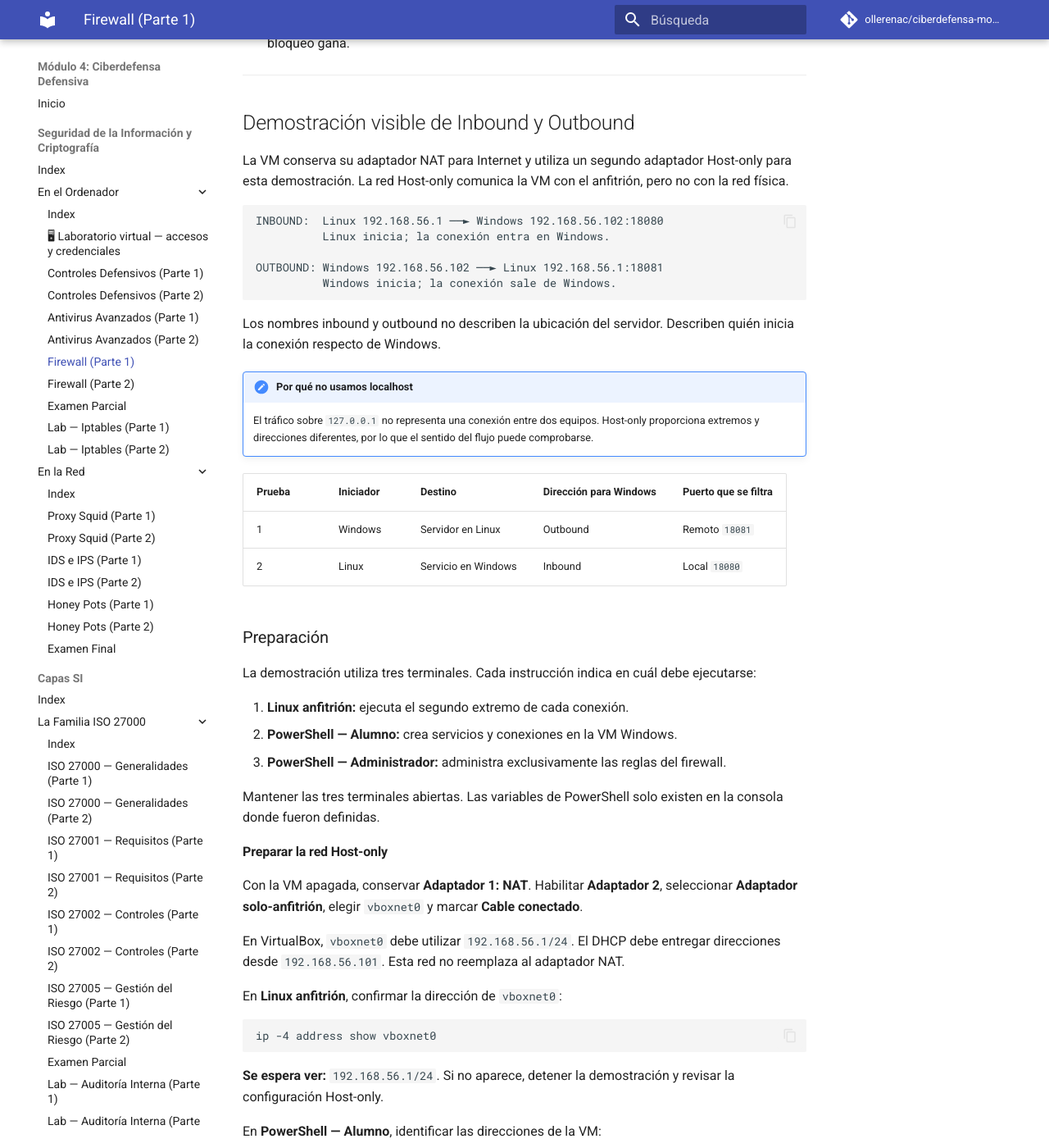
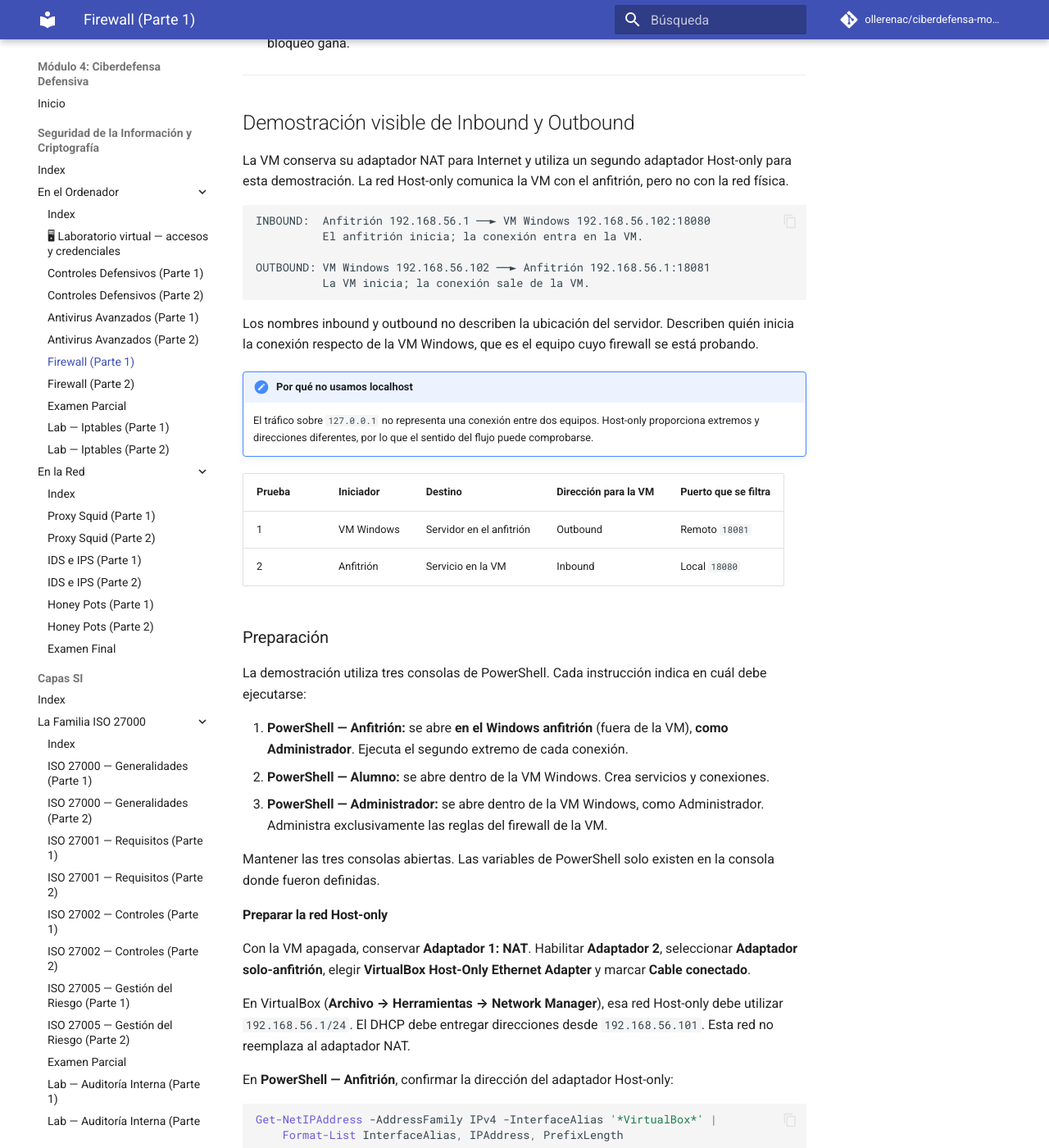
Before and after one commit to ollerenac/ciberdefensa-modulo4, an MkDocs documentation site: the page built from docs/seguridad-criptografia/en-el-ordenador/cortafuegos-p1.md, in a window 1280 px wide and 1400 px high, scrolled down 3904 px. Shown: the whole window at 82% size. Built offline with MkDocs 1.6.1 and Material for MkDocs 9.7.7, drawn with Linux system fonts in a browser that asks for light colours; comment, search, counter and statistics services are not loaded; some of the changed text lies outside the part shown.

Commit message:
fix(cortafuegos): migrar demo P1 a anfitrión Windows
Los alumnos usan host Windows, no Linux. Servidor outbound ahora con
HttpListener en PowerShell elevado, sonda inbound con TcpClient, y regla
LAB-FW-HOST-ALLOW-18081 en el firewall del anfitrión (sin ella la línea
base de la Prueba 1 falla). Preparación, diagrama, tablas y limpieza
actualizados; sin referencias residuales a Linux/bash.

Co-Authored-By: Claude Fable 5 <noreply@anthropic.com>

````diff
--- a/docs/seguridad-criptografia/en-el-ordenador/cortafuegos-p1.md
+++ b/docs/seguridad-criptografia/en-el-ordenador/cortafuegos-p1.md
@@ -116,46 +116,47 @@ La postura usual bloquea inbound no solicitado y permite outbound. Esto implica
 La VM conserva su adaptador NAT para Internet y utiliza un segundo adaptador Host-only para esta demostración. La red Host-only comunica la VM con el anfitrión, pero no con la red física.
 
 ```text
-INBOUND:  Linux 192.168.56.1 ──► Windows 192.168.56.102:18080
-          Linux inicia; la conexión entra en Windows.
+INBOUND:  Anfitrión 192.168.56.1 ──► VM Windows 192.168.56.102:18080
+          El anfitrión inicia; la conexión entra en la VM.
 
-OUTBOUND: Windows 192.168.56.102 ──► Linux 192.168.56.1:18081
-          Windows inicia; la conexión sale de Windows.
+OUTBOUND: VM Windows 192.168.56.102 ──► Anfitrión 192.168.56.1:18081
+          La VM inicia; la conexión sale de la VM.
 ```
 
-Los nombres inbound y outbound no describen la ubicación del servidor. Describen quién inicia la conexión respecto de Windows.
+Los nombres inbound y outbound no describen la ubicación del servidor. Describen quién inicia la conexión respecto de la VM Windows, que es el equipo cuyo firewall se está probando.
 
 !!! note "Por qué no usamos localhost"
     El tráfico sobre `127.0.0.1` no representa una conexión entre dos equipos. Host-only proporciona extremos y direcciones diferentes, por lo que el sentido del flujo puede comprobarse.
 
-| Prueba | Iniciador | Destino | Dirección para Windows | Puerto que se filtra |
+| Prueba | Iniciador | Destino | Dirección para la VM | Puerto que se filtra |
 |---|---|---|---|---|
-| 1 | Windows | Servidor en Linux | Outbound | Remoto `18081` |
-| 2 | Linux | Servicio en Windows | Inbound | Local `18080` |
+| 1 | VM Windows | Servidor en el anfitrión | Outbound | Remoto `18081` |
+| 2 | Anfitrión | Servicio en la VM | Inbound | Local `18080` |
 
 ### Preparación
 
-La demostración utiliza tres terminales. Cada instrucción indica en cuál debe ejecutarse:
+La demostración utiliza tres consolas de PowerShell. Cada instrucción indica en cuál debe ejecutarse:
 
-1. **Linux anfitrión:** ejecuta el segundo extremo de cada conexión.
-2. **PowerShell — Alumno:** crea servicios y conexiones en la VM Windows.
-3. **PowerShell — Administrador:** administra exclusivamente las reglas del firewall.
+1. **PowerShell — Anfitrión:** se abre **en el Windows anfitrión** (fuera de la VM), **como Administrador**. Ejecuta el segundo extremo de cada conexión.
+2. **PowerShell — Alumno:** se abre dentro de la VM Windows. Crea servicios y conexiones.
+3. **PowerShell — Administrador:** se abre dentro de la VM Windows, como Administrador. Administra exclusivamente las reglas del firewall de la VM.
 
-Mantener las tres terminales abiertas. Las variables de PowerShell solo existen en la consola donde fueron definidas.
+Mantener las tres consolas abiertas. Las variables de PowerShell solo existen en la consola donde fueron definidas.
 
 #### Preparar la red Host-only
 
-Con la VM apagada, conservar **Adaptador 1: NAT**. Habilitar **Adaptador 2**, seleccionar **Adaptador solo-anfitrión**, elegir `vboxnet0` y marcar **Cable conectado**.
+Con la VM apagada, conservar **Adaptador 1: NAT**. Habilitar **Adaptador 2**, seleccionar **Adaptador solo-anfitrión**, elegir **VirtualBox Host-Only Ethernet Adapter** y marcar **Cable conectado**.
 
-En VirtualBox, `vboxnet0` debe utilizar `192.168.56.1/24`. El DHCP debe entregar direcciones desde `192.168.56.101`. Esta red no reemplaza al adaptador NAT.
+En VirtualBox (**Archivo → Herramientas → Network Manager**), esa red Host-only debe utilizar `192.168.56.1/24`. El DHCP debe entregar direcciones desde `192.168.56.101`. Esta red no reemplaza al adaptador NAT.
 
-En **Linux anfitrión**, confirmar la dirección de `vboxnet0`:
+En **PowerShell — Anfitrión**, confirmar la dirección del adaptador Host-only:
 
-```bash
-ip -4 address show vboxnet0
+```powershell
+Get-NetIPAddress -AddressFamily IPv4 -InterfaceAlias '*VirtualBox*' |
+    Format-List InterfaceAlias, IPAddress, PrefixLength
 ```
 
-**Se espera ver:** `192.168.56.1/24`. Si no aparece, detener la demostración y revisar la configuración Host-only.
+**Se espera ver:** `IPAddress = 192.168.56.1` con `PrefixLength = 24`. Si no aparece, detener la demostración y revisar la configuración Host-only.
 
 En **PowerShell — Alumno**, identificar las direcciones de la VM:
 
@@ -184,6 +185,8 @@ Abrir **PowerShell — Administrador** y confirmar la elevación:
 
 **Se espera ver:** `True`. Si devuelve `False`, no crear ni eliminar reglas.
 
+Repetir la misma comprobación en **PowerShell — Anfitrión**: también debe devolver `True`, porque esa consola creará una regla en el firewall del anfitrión y levantará un servidor HTTP.
+
 En esa misma consola, confirmar que los perfiles del firewall están habilitados:
 
 ```powershell
@@ -207,31 +210,65 @@ if ($ReglasAnteriores) {
 
 ### Prueba 1 — Regla Outbound
 
-Windows solicitará una página a un servidor HTTP del anfitrión Linux. Como Windows inicia la conexión, el flujo es outbound.
+La VM Windows solicitará una página a un servidor HTTP del anfitrión. Como la VM inicia la conexión, el flujo es outbound para la VM.
 
-#### Paso 1 — Levantar el servidor de destino en Linux
+#### Paso 1 — Levantar el servidor de destino en el anfitrión
 
-En **Linux anfitrión**:
+El anfitrión también ejecuta Windows Defender Firewall, y su política inbound bloquearía la conexión de la VM hacia el puerto `18081`. Antes de levantar el servidor, crear un permiso limitado al laboratorio.
 
-```bash
-mkdir -p "$HOME/firewall-demo"
-cd "$HOME/firewall-demo"
-printf '%s\n' 'OUTBOUND PERMITIDO' > index.html
-python3 -m http.server 18081 --bind 192.168.56.1
+En **PowerShell — Anfitrión**:
+
+```powershell
+New-NetFirewallRule `
+    -DisplayName 'LAB-FW-HOST-ALLOW-18081' `
+    -Direction Inbound `
+    -Action Allow `
+    -Protocol TCP `
+    -LocalAddress 192.168.56.1 `
+    -RemoteAddress 192.168.56.102 `
+    -LocalPort 18081 `
+    -Profile Any
 ```
 
-Mantener la terminal abierta. Cada conexión permitida producirá una línea `GET /` visible en Linux.
+Esta regla vive en el firewall del anfitrión, no en el de la VM. La ruta completa atraviesa dos firewalls: el outbound de la VM y el inbound del anfitrión.
+
+En la misma consola, levantar el servidor HTTP:
+
+```powershell
+$Listener = [System.Net.HttpListener]::new()
+$Listener.Prefixes.Add('http://192.168.56.1:18081/')
+$Listener.Start()
+
+'Servidor OUTBOUND escuchando en http://192.168.56.1:18081/'
+
+$Cuerpo = [System.Text.Encoding]::UTF8.GetBytes("OUTBOUND PERMITIDO`n")
+
+while ($Listener.IsListening) {
+    $Tarea = $Listener.GetContextAsync()
+
+    while (-not $Tarea.AsyncWaitHandle.WaitOne(500)) { }
+
+    $Contexto = $Tarea.GetAwaiter().GetResult()
+    "GET $($Contexto.Request.RawUrl) desde $($Contexto.Request.RemoteEndPoint)"
+
+    $Contexto.Response.ContentType = 'text/plain'
+    $Contexto.Response.OutputStream.Write($Cuerpo, 0, $Cuerpo.Length)
+    $Contexto.Response.Close()
+}
+```
+
+Mantener la consola abierta con el bucle en ejecución. Cada conexión permitida producirá una línea `GET /` visible en el anfitrión. El bucle se detendrá con `Ctrl+C` durante la limpieza.
 
 #### Paso 2 — Confirmar la línea base permitida
 
 En **PowerShell — Alumno**:
 
 ```powershell
-$LinuxHostIp = '192.168.56.1'
+$AnfitrionIp = '192.168.56.1'
 $OutboundPort = 18081
-$OutboundUri = "http://${LinuxHostIp}:$OutboundPort/"
+$OutboundUri = "http://${AnfitrionIp}:$OutboundPort/"
 
-Test-NetConnection $LinuxHostIp -Port $OutboundPort |
+Test-NetConnection $AnfitrionIp -Port $OutboundPort |
     Format-List ComputerName, RemotePort, InterfaceAlias, `
         SourceAddress, TcpTestSucceeded
 
@@ -243,7 +280,7 @@ $Respuesta = Invoke-WebRequest `
 "RESULTADO OUTBOUND: PERMITIDA (HTTP $($Respuesta.StatusCode))"
 ```
 
-**Se espera ver:** origen `192.168.56.102`, `TcpTestSucceeded = True` y `HTTP 200`. Linux registra `GET /`.
+**Se espera ver:** origen `192.168.56.102`, `TcpTestSucceeded = True` y `HTTP 200`. El anfitrión registra una línea `GET /`.
 
 Esta línea base demuestra que el servidor y la ruta funcionan antes de modificar el firewall. Sin ella, un fallo posterior sería ambiguo.
 
@@ -293,7 +330,7 @@ catch {
 }
 ```
 
-**Se espera ver:** `TcpTestSucceeded = False` y `RESULTADO OUTBOUND: BLOQUEADA`. Linux no registra otro `GET` porque la conexión no salió de Windows.
+**Se espera ver:** `TcpTestSucceeded = False` y `RESULTADO OUTBOUND: BLOQUEADA`. El anfitrión no registra otro `GET` porque la conexión no salió de la VM.
 
 #### Paso 5 — Deshabilitar la regla y comprobar la recuperación
 
@@ -314,11 +351,11 @@ $Respuesta = Invoke-WebRequest `
 "RESULTADO OUTBOUND: RECUPERADA (HTTP $($Respuesta.StatusCode))"
 ```
 
-**Se espera ver:** `HTTP 200` y un nuevo `GET /` en Linux. El servidor no cambió; solo cambió el estado de la regla outbound.
+**Se espera ver:** `HTTP 200` y un nuevo `GET /` en el anfitrión. El servidor no cambió; solo cambió el estado de la regla outbound.
 
 ### Prueba 2 — Regla Inbound
 
-Linux enviará un mensaje a un servicio TCP de Windows. Como Linux inicia la conexión y Windows la recibe, el flujo es inbound.
+El anfitrión enviará un mensaje a un servicio TCP de la VM Windows. Como el anfitrión inicia la conexión y la VM la recibe, el flujo es inbound para la VM.
 
 #### Paso 1 — Preparar el permiso antes de levantar el servicio
 
@@ -450,26 +487,41 @@ Get-NetTCPConnection `
     Format-Table LocalAddress, LocalPort, State
 ```
 
-**Se espera ver:** una fila `Listen` en `192.168.56.102:18080`. Esto prueba que el servicio existe, pero todavía no demuestra que Linux pueda alcanzarlo.
+**Se espera ver:** una fila `Listen` en `192.168.56.102:18080`. Esto prueba que el servicio existe, pero todavía no demuestra que el anfitrión pueda alcanzarlo.
 
 El permiso se creó antes de iniciar el listener para evitar el aviso automático. **No cancelar ese aviso si apareciera:** Windows crearía dos reglas `Block` para `powershell.exe`, una TCP y otra UDP, que anularían el permiso del laboratorio. En ese caso, detener la práctica y avisar al instructor.
 
 `LocalPort` es `18080` porque el servicio se ejecuta en Windows. `RemoteAddress` restringe el permiso al anfitrión del laboratorio.
 
-#### Paso 3 — Confirmar que Linux puede entrar
+#### Paso 3 — Confirmar que el anfitrión puede entrar
 
-En **Linux anfitrión**:
+En **PowerShell — Anfitrión** (el servidor HTTP de la Prueba 1 sigue en su bucle; abrir una segunda pestaña o consola de anfitrión para este comando):
 
-```bash
-if timeout 5 bash -c \
-  'printf "%s\n" "INBOUND_DESDE_LINUX" > /dev/tcp/192.168.56.102/18080'; then
-  printf '%s\n' 'RESULTADO INBOUND: PERMITIDA'
-else
-  printf '%s\n' 'RESULTADO INBOUND: BLOQUEADA'
-fi
+```powershell
+$Cliente = [System.Net.Sockets.TcpClient]::new()
+
+try {
+    if ($Cliente.ConnectAsync('192.168.56.102', 18080).Wait(5000)) {
+        $Escritor = [System.IO.StreamWriter]::new($Cliente.GetStream())
+        $Escritor.WriteLine('INBOUND_DESDE_ANFITRION')
+        $Escritor.Flush()
+        $Escritor.Dispose()
+
+        'RESULTADO INBOUND: PERMITIDA'
+    }
+    else {
+        'RESULTADO INBOUND: BLOQUEADA'
+    }
+}
+catch {
+    'RESULTADO INBOUND: BLOQUEADA'
+}
+finally {
+    $Cliente.Dispose()
+}
 ```
 
-**Se espera ver en Linux:** `RESULTADO INBOUND: PERMITIDA`.
+**Se espera ver en el anfitrión:** `RESULTADO INBOUND: PERMITIDA`.
 
 En **PowerShell — Alumno**, consumir la evidencia recibida por el servicio:
 
@@ -478,9 +530,9 @@ Start-Sleep -Seconds 1
 Receive-Job -Job $ServidorWindows
 ```
 
-**Se espera ver en Windows:** `ACEPTADA desde 192.168.56.1` y `Mensaje: INBOUND_DESDE_LINUX`.
+**Se espera ver en la VM:** `ACEPTADA desde 192.168.56.1` y `Mensaje: INBOUND_DESDE_ANFITRION`.
 
-Esta doble evidencia prueba que Linux inició la conexión y que el proceso local de Windows recibió su contenido.
+Esta doble evidencia prueba que el anfitrión inició la conexión y que el proceso local de la VM recibió su contenido.
 
 #### Paso 4 — Crear un bloqueo inbound
 
@@ -507,9 +559,9 @@ Ahora existen un permiso y un bloqueo que coinciden con el mismo flujo. El bloqu
 
 #### Paso 5 — Comprobar el bloqueo inbound
 
-Repetir en **Linux anfitrión** el comando del Paso 3.
+Repetir en **PowerShell — Anfitrión** el comando del Paso 3.
 
-**Se espera ver:** `RESULTADO INBOUND: BLOQUEADA` después del tiempo de espera.
+**Se espera ver:** `RESULTADO INBOUND: BLOQUEADA` después del tiempo de espera de 5 segundos.
 
 En **PowerShell — Alumno**, confirmar que el servicio sigue escuchando y no recibió otro mensaje:
 
@@ -540,7 +592,7 @@ En **PowerShell — Administrador**:
 Disable-NetFirewallRule -DisplayName 'LAB-FW-IN-BLOCK-18080'
 ```
 
-Repetir en **Linux anfitrión** el comando del Paso 3. Debe mostrar `RESULTADO INBOUND: PERMITIDA`.
+Repetir en **PowerShell — Anfitrión** el comando del Paso 3. Debe mostrar `RESULTADO INBOUND: PERMITIDA`.
 
 En **PowerShell — Alumno**:
 
@@ -553,24 +605,27 @@ Receive-Job -Job $ServidorWindows
 
 ### Qué se acaba de comprobar
 
-| Flujo respecto de Windows | Puerto evaluado | Regla aplicada | Evidencia |
+| Flujo respecto de la VM | Puerto evaluado | Regla aplicada | Evidencia |
 |---|---:|---|---|
-| Outbound: Windows → Linux | Remoto `18081` | Línea base; Block; Disabled | HTTP 200; fallo; HTTP 200. |
-| Inbound: Linux → Windows | Local `18080` | Allow; Block; Block disabled | Mensaje recibido; fallo; mensaje recibido. |
+| Outbound: VM → Anfitrión | Remoto `18081` | Línea base; Block; Disabled | HTTP 200; fallo; HTTP 200. |
+| Inbound: Anfitrión → VM | Local `18080` | Allow; Block; Block disabled | Mensaje recibido; fallo; mensaje recibido. |
 
 Las respuestas de una conexión permitida pueden regresar sin crear una regla en la dirección contraria. Windows Defender Firewall recuerda el estado de la conversación.
 
 ### Limpieza obligatoria
 
-En **Linux anfitrión**, pulsar `Ctrl+C` en el servidor HTTP. Después retirar sus archivos:
+En **PowerShell — Anfitrión**, pulsar `Ctrl+C` en la consola del servidor HTTP. Después liberar el puerto y retirar la regla del anfitrión:
 
-```bash
-cd
-rm "$HOME/firewall-demo/index.html"
-rmdir "$HOME/firewall-demo"
+```powershell
+$Listener.Stop()
+$Listener.Close()
+
+Remove-NetFirewallRule `
+    -DisplayName 'LAB-FW-HOST-ALLOW-18081' `
+    -ErrorAction SilentlyContinue
 ```
 
-En **PowerShell — Administrador**, retirar solo las reglas de esta demostración:
+En **PowerShell — Administrador** (dentro de la VM), retirar solo las reglas de esta demostración:
 
 ```powershell
 @(
````
Also changed, not shown: other parts of docs/seguridad-criptografia/en-el-ordenador/cortafuegos-p1.md (+2 -2 lines).
